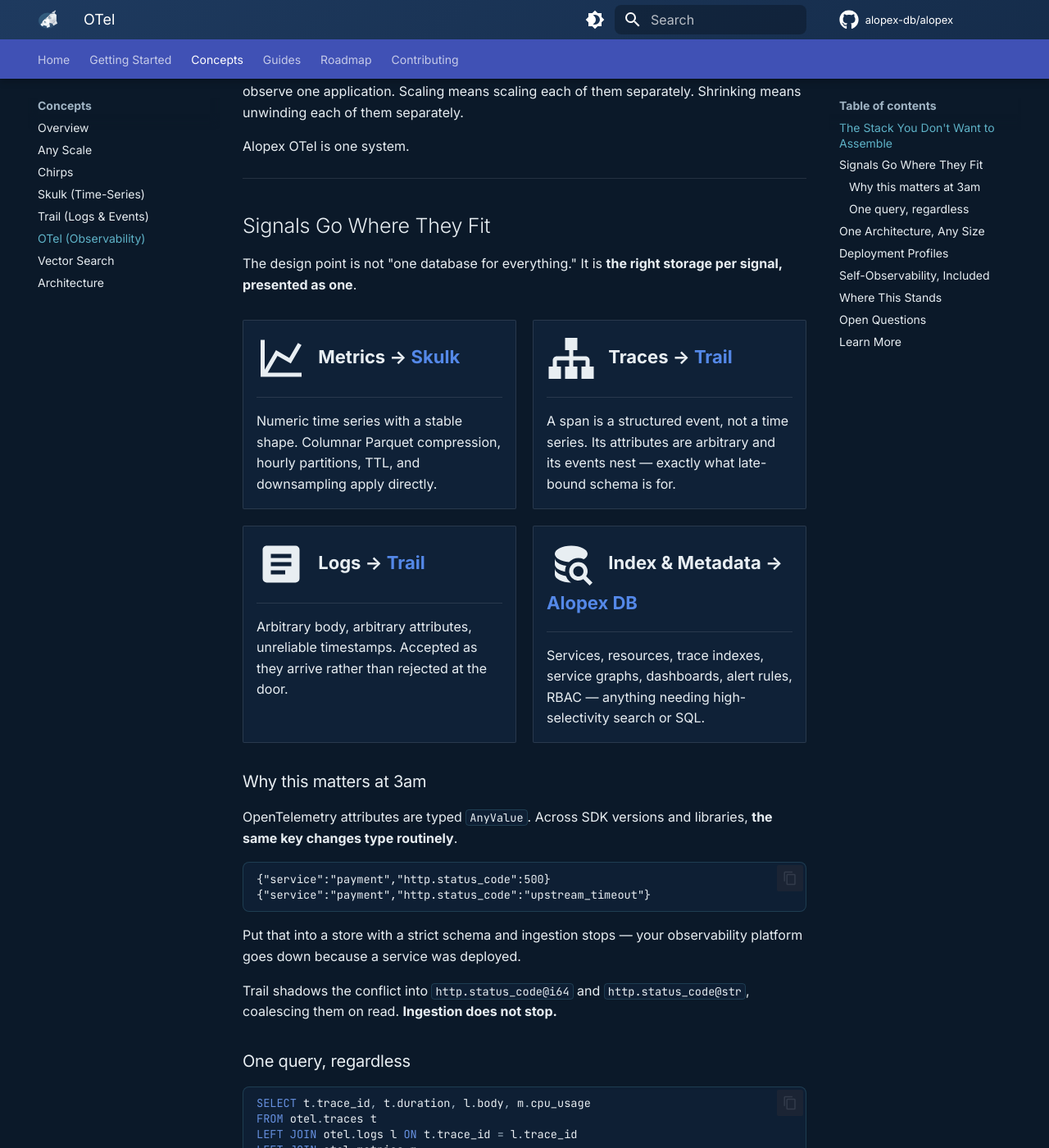
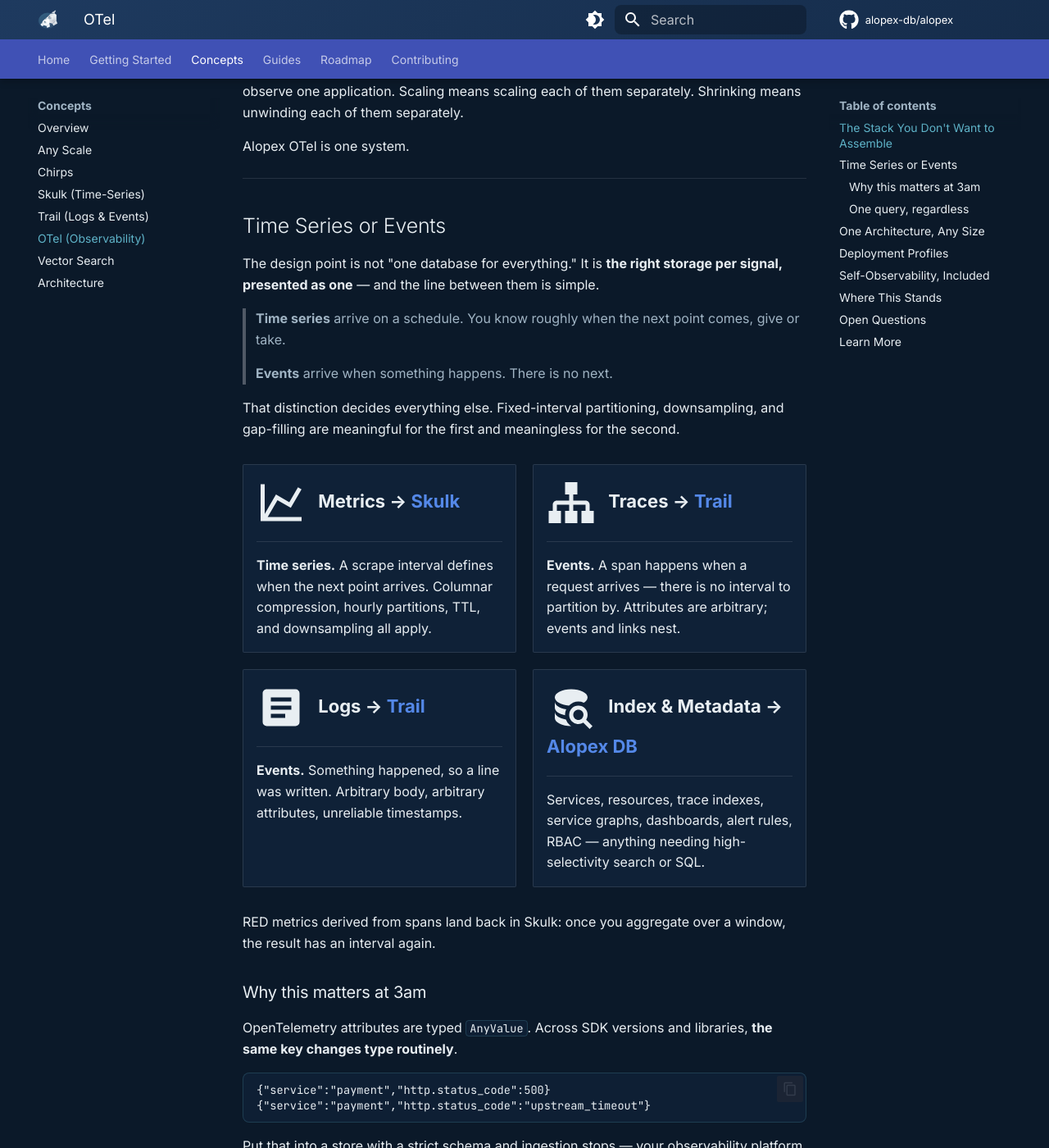
Before and after one commit to alopex-db/alopex-db.github.io, an MkDocs documentation site: the page built from docs/concepts/otel.md, in a window 1280 px wide and 1400 px high, scrolled down 1080 px. Shown: the whole window at 82% size. Built offline with MkDocs 1.6.1 and Material for MkDocs 9.7.7, drawn with Linux system fonts in a browser that asks for light colours; emoji names are drawn with the system emoji font; comment, search, counter and statistics services are not loaded; some of the changed text lies outside the part shown.

Commit message:
docs(site): Home に Alopex OTel の節を追加し、Signal 分類の基準を明示
- index.md: OTel 節を新設。LP へのリンクが Home に無かった。5システム構成を
  1つに畳む価値、時系列/イベントの分類、型揺れへの耐性、Signal 横断クエリを
  カードで提示
- concepts/otel.md: 「Signals Go Where They Fit」を「Time Series or Events」
  へ改題し、分類基準を冒頭に置く。周期前提の機構がイベントに意味を持たない
  ことを明記。Open Questions から「Should traces really live in Trail?」を
  削除（基準により決着済み）
- concepts/trail.md: OTel 節の説明を分類基準ベースに書き換え

mkdocs build --strict 通過。

Co-Authored-By: Claude Opus 5 (1M context) <noreply@anthropic.com>

```diff
--- a/docs/concepts/otel.md
+++ b/docs/concepts/otel.md
@@ -51,10 +51,19 @@ Alopex OTel is one system.
 
 ---
 
-## Signals Go Where They Fit
+## Time Series or Events
 
 The design point is not "one database for everything." It is **the right
-storage per signal, presented as one**.
+storage per signal, presented as one** — and the line between them is simple.
+
+> **Time series** arrive on a schedule. You know roughly when the next point
+> comes, give or take.
+>
+> **Events** arrive when something happens. There is no next.
+
+That distinction decides everything else. Fixed-interval partitioning,
+downsampling, and gap-filling are meaningful for the first and meaningless for
+the second.
 
 <div class="grid cards" markdown>
 
@@ -62,22 +71,22 @@ storage per signal, presented as one**.
 
     ---
 
-    Numeric time series with a stable shape. Columnar Parquet compression,
-    hourly partitions, TTL, and downsampling apply directly.
+    **Time series.** A scrape interval defines when the next point arrives.
+    Columnar compression, hourly partitions, TTL, and downsampling all apply.
 
 -   :material-sitemap:{ .lg .middle } **Traces → [Trail](trail.md)**
 
     ---
 
-    A span is a structured event, not a time series. Its attributes are
-    arbitrary and its events nest — exactly what late-bound schema is for.
+    **Events.** A span happens when a request arrives — there is no interval
+    to partition by. Attributes are arbitrary; events and links nest.
 
 -   :material-text-box:{ .lg .middle } **Logs → [Trail](trail.md)**
 
     ---
 
-    Arbitrary body, arbitrary attributes, unreliable timestamps. Accepted as
-    they arrive rather than rejected at the door.
+    **Events.** Something happened, so a line was written. Arbitrary body,
+    arbitrary attributes, unreliable timestamps.
 
 -   :material-database-search:{ .lg .middle } **Index & Metadata → [Alopex DB](../index.md)**
 
@@ -87,6 +96,9 @@ storage per signal, presented as one**.
     rules, RBAC — anything needing high-selectivity search or SQL.
 
 </div>
+
+RED metrics derived from spans land back in Skulk: once you aggregate over a
+window, the result has an interval again.
 
 ### Why this matters at 3am
 
@@ -210,12 +222,12 @@ starts there.
 
 These are undecided, and input changes the outcome.
 
-- **Should traces really live in Trail?** A span is an event — but retention
-  and downsampling are things Skulk's lifecycle does well.
 - **Does Trail need Chirps?** Its roadmap has no distribution story yet. This
   design would require one.
-- **RED metrics from spans** — derive them into Skulk, or aggregate in Trail
-  on demand?
+- **RED metrics from spans** — derive them into Skulk as they arrive, or
+  aggregate from Trail at query time?
+- **Retention for events** — you cannot downsample what has no interval. How
+  should trace and log retention be expressed?
 
 [Weigh in on GitHub :fontawesome-brands-github:](https://github.com/alopex-db/alopex/discussions){ .md-button }
 
```
Also changed, not shown: docs/concepts/trail.md (+8 -5 lines), docs/index.md (+43 -0 lines).
